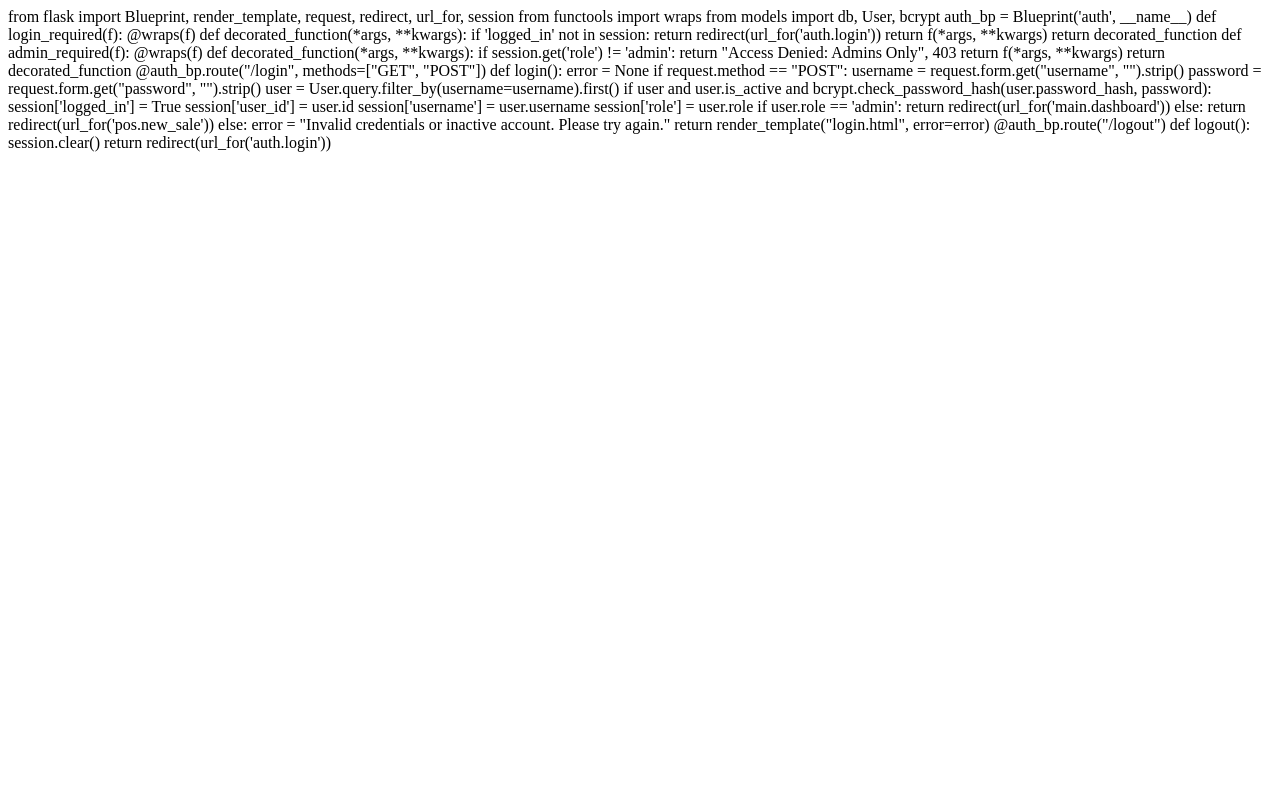
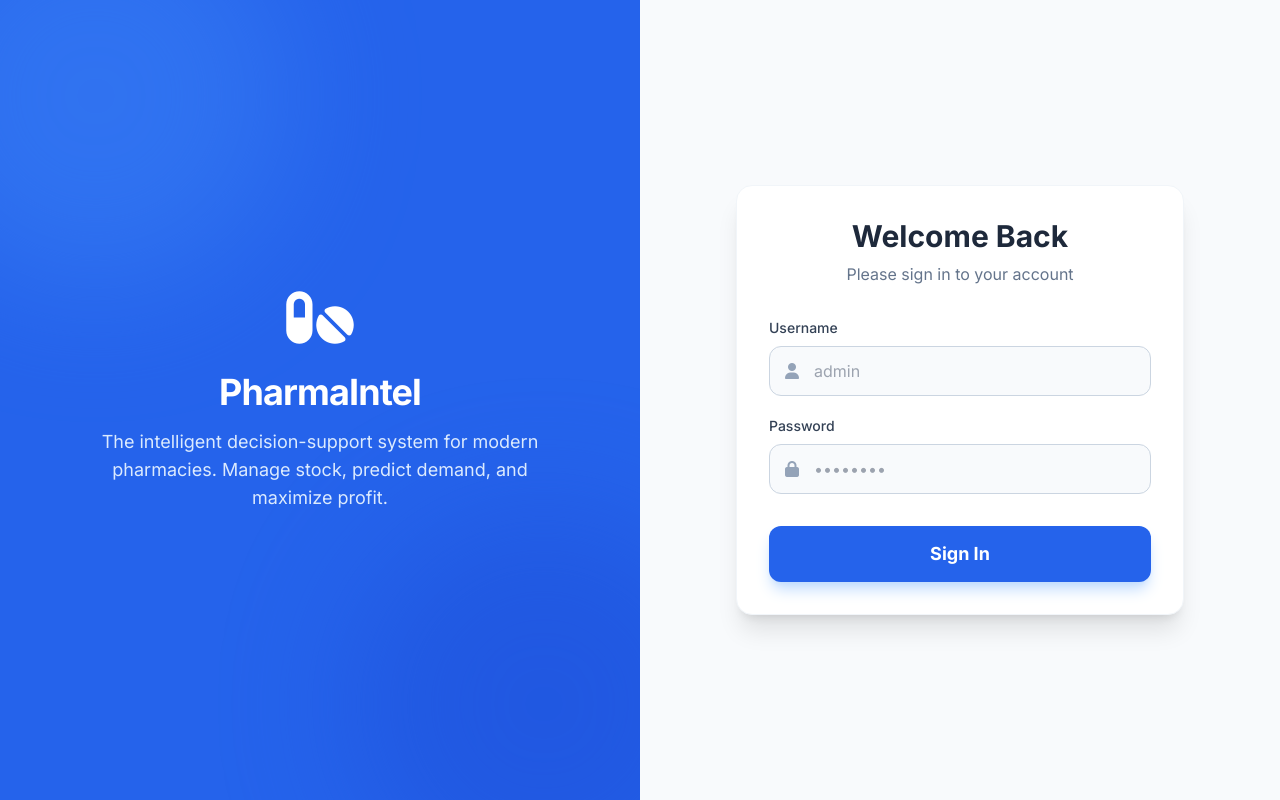
Before and after one commit to Gwezuva/pharmacy-intel, a Flask app: page /login in a window 1280 px wide. Run offline with Flask 3, Linux system fonts and the light colour scheme; some libraries are stand-ins or nearby versions.

Commit message:
Production ready login

```diff
--- a/templates/login.html
+++ b/templates/login.html
@@ -1,50 +1,73 @@
-from flask import Blueprint, render_template, request, redirect, url_for, session
-from functools import wraps
-from models import db, User, bcrypt
+<!DOCTYPE html>
+<html lang="en">
+<head>
+    <meta charset="UTF-8">
+    <meta name="viewport" content="width=device-width, initial-scale=1.0">
+    <title>Login - PharmaIntel</title>
+    <script src="https://cdn.tailwindcss.com"></script>
+    <link rel="stylesheet" href="https://cdnjs.cloudflare.com/ajax/libs/font-awesome/6.4.0/css/all.min.css">
+    <link href="https://fonts.googleapis.com/css2?family=Inter:wght@300;400;500;600;700&display=swap" rel="stylesheet">
+    <style> body { font-family: 'Inter', sans-serif; } </style>
+</head>
+<body class="bg-slate-50 h-screen flex">
 
-auth_bp = Blueprint('auth', __name__)
+    <!-- Left Side: Branding (Hidden on mobile) -->
+    <div class="hidden lg:flex w-1/2 bg-blue-600 text-white flex-col justify-center items-center p-12 relative overflow-hidden">
+        <!-- Decorative Circles -->
+        <div class="absolute -top-24 -left-24 w-96 h-96 bg-blue-500 rounded-full opacity-50 blur-3xl"></div>
+        <div class="absolute -bottom-24 -right-24 w-96 h-96 bg-blue-700 rounded-full opacity-50 blur-3xl"></div>
 
-def login_required(f):
-    @wraps(f)
-    def decorated_function(*args, **kwargs):
-        if 'logged_in' not in session:
-            return redirect(url_for('auth.login'))
-        return f(*args, **kwargs)
-    return decorated_function
+        <div class="relative z-10 text-center">
+            <i class="fa-solid fa-pills text-6xl mb-6"></i>
+            <h1 class="text-4xl font-bold mb-4 tracking-tight">PharmaIntel</h1>
+            <p class="text-blue-100 text-lg max-w-md">The intelligent decision-support system for modern pharmacies. Manage stock, predict demand, and maximize profit.</p>
+        </div>
+    </div>
 
-def admin_required(f):
-    @wraps(f)
-    def decorated_function(*args, **kwargs):
-        if session.get('role') != 'admin':
-            return "Access Denied: Admins Only", 403
-        return f(*args, **kwargs)
-    return decorated_function
+    <!-- Right Side: Login Form -->
+    <div class="w-full lg:w-1/2 flex items-center justify-center p-8">
+        <div class="w-full max-w-md bg-white rounded-2xl shadow-xl p-8 border border-slate-100">
 
-@auth_bp.route("/login", methods=["GET", "POST"])
-def login():
-    error = None
-    if request.method == "POST":
-        username = request.form.get("username", "").strip()
-        password = request.form.get("password", "").strip()
+            <div class="text-center mb-8">
+                <h2 class="text-3xl font-bold text-slate-800">Welcome Back</h2>
+                <p class="text-slate-500 mt-2">Please sign in to your account</p>
+            </div>
 
-        user = User.query.filter_by(username=username).first()
+            {% if error %}
+            <div class="bg-red-50 text-red-600 p-4 rounded-lg mb-6 text-sm flex items-center">
+                <i class="fa-solid fa-circle-exclamation mr-2"></i> {{ error }}
+            </div>
+            {% endif %}
 
-        if user and user.is_active and bcrypt.check_password_hash(user.password_hash, password):
-            session['logged_in'] = True
-            session['user_id'] = user.id
-            session['username'] = user.username
-            session['role'] = user.role
+            <form method="POST" action="/login">
+                <div class="mb-5">
+                    <label class="block text-sm font-medium text-slate-700 mb-2">Username</label>
+                    <div class="relative">
+                        <div class="absolute inset-y-0 left-0 pl-4 flex items-center pointer-events-none">
+                            <i class="fa-solid fa-user text-slate-400"></i>
+                        </div>
+                        <input type="text" name="username" required placeholder="admin"
+                            class="w-full pl-11 pr-4 py-3 border border-slate-300 rounded-xl focus:ring-2 focus:ring-blue-500 focus:border-blue-500 transition-colors bg-slate-50 focus:bg-white">
+                    </div>
+                </div>
 
-            if user.role == 'admin':
-                return redirect(url_for('main.dashboard'))
-            else:
-                return redirect(url_for('pos.new_sale'))
-        else:
-            error = "Invalid credentials or inactive account. Please try again."
+                <div class="mb-8">
+                    <label class="block text-sm font-medium text-slate-700 mb-2">Password</label>
+                    <div class="relative">
+                        <div class="absolute inset-y-0 left-0 pl-4 flex items-center pointer-events-none">
+                            <i class="fa-solid fa-lock text-slate-400"></i>
+                        </div>
+                        <input type="password" name="password" required placeholder="••••••••"
+                            class="w-full pl-11 pr-4 py-3 border border-slate-300 rounded-xl focus:ring-2 focus:ring-blue-500 focus:border-blue-500 transition-colors bg-slate-50 focus:bg-white">
+                    </div>
+                </div>
 
-    return render_template("login.html", error=error)
+                <button type="submit" class="w-full bg-blue-600 hover:bg-blue-700 text-white py-3.5 rounded-xl font-bold text-lg transition-colors shadow-lg shadow-blue-200">
+                    Sign In
+                </button>
+            </form>
 
-@auth_bp.route("/logout")
-def logout():
-    session.clear()
-    return redirect(url_for('auth.login'))
+        </div>
+    </div>
+</body>
+</html>
```
